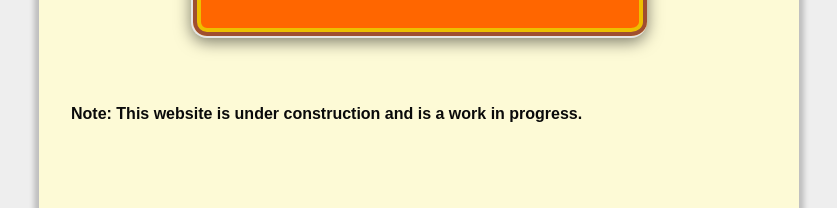
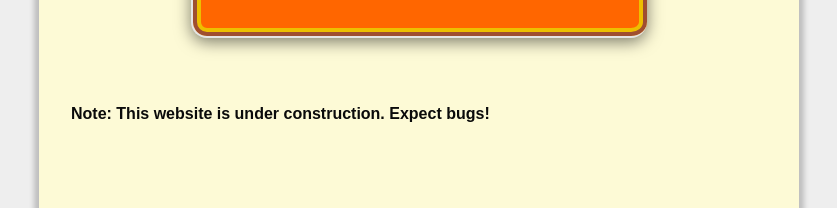
Before and after one commit to jangarong/jangarong.github.io, a Next.js app: page /b in a window 1280 px wide. Shown: the part 1021-1229 px from the top of the page, without its empty margins (221-1058 px from the left). Built offline with nearby package versions, Linux system fonts and the light colour scheme.

Commit message:
fix wording

```diff
--- a/src/app/b/page.tsx
+++ b/src/app/b/page.tsx
@@ -19,7 +19,7 @@ export default function Page() {
         <BFeatured />
         <PersonalCard />
         <div className="p-8 font-semibold">
-          Note: This website is under construction and is a work in progress.
+          Note: This website is under construction. Expect bugs!
         </div>
       </div>
     </div>
```
